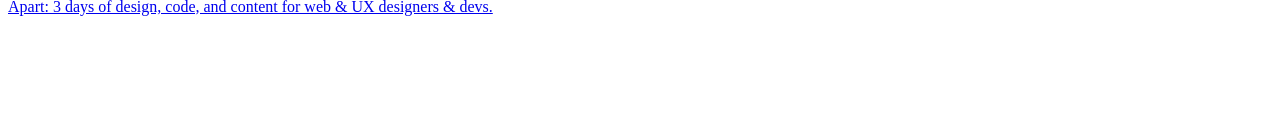
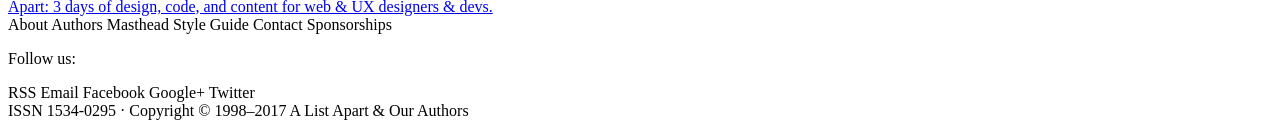
Before and after one commit to tylteng/HTML-Layout, a plain HTML site: page index.html in a window 1280 px wide. Shown: the part 1318-1443 px from the top of the page. Before the commit the page ends 1342 px from the top, so only its background shows below. Drawn offline with Linux system fonts and the light colour scheme.

Commit message:
creation of a footer

```diff
--- a/index.html
+++ b/index.html
@@ -34,5 +34,25 @@
         <a href="https://abookapart.com"><img src="https://alistapart.com/components/assets/img/logo_a-book-apart-color.png">A Book Apart: Brief book for people who make websites.</a>
         <a href="https://aneventapart.com/"><img src="https://alistapart.com/components/assets/img/bsa-AEA-logo.png">An Event Apart: 3 days of design, code, and content for web & UX designers & devs.</a>
       </nav>
+    </section>
+    <div>
+      <nav>
+        <a>About</a>
+        <a>Authors</a>
+        <a>Masthead</a>
+        <a>Style Guide</a>
+        <a>Contact</a>
+        <a>Sponsorships</a>
+      </nav>
+      <nav>
+        <p>Follow us:</p>
+        <a>RSS</a>
+        <a>Email</a>
+        <a>Facebook</a>
+        <a>Google+</a>
+        <a>Twitter</a>
+      </nav>
+    </div>
+    <footer>ISSN 1534-0295 · Copyright © 1998–2017 A List Apart & Our Authors</footer>
   </body>
 </html>
```
Lines whose indentation alone changed are shown as unchanged.
